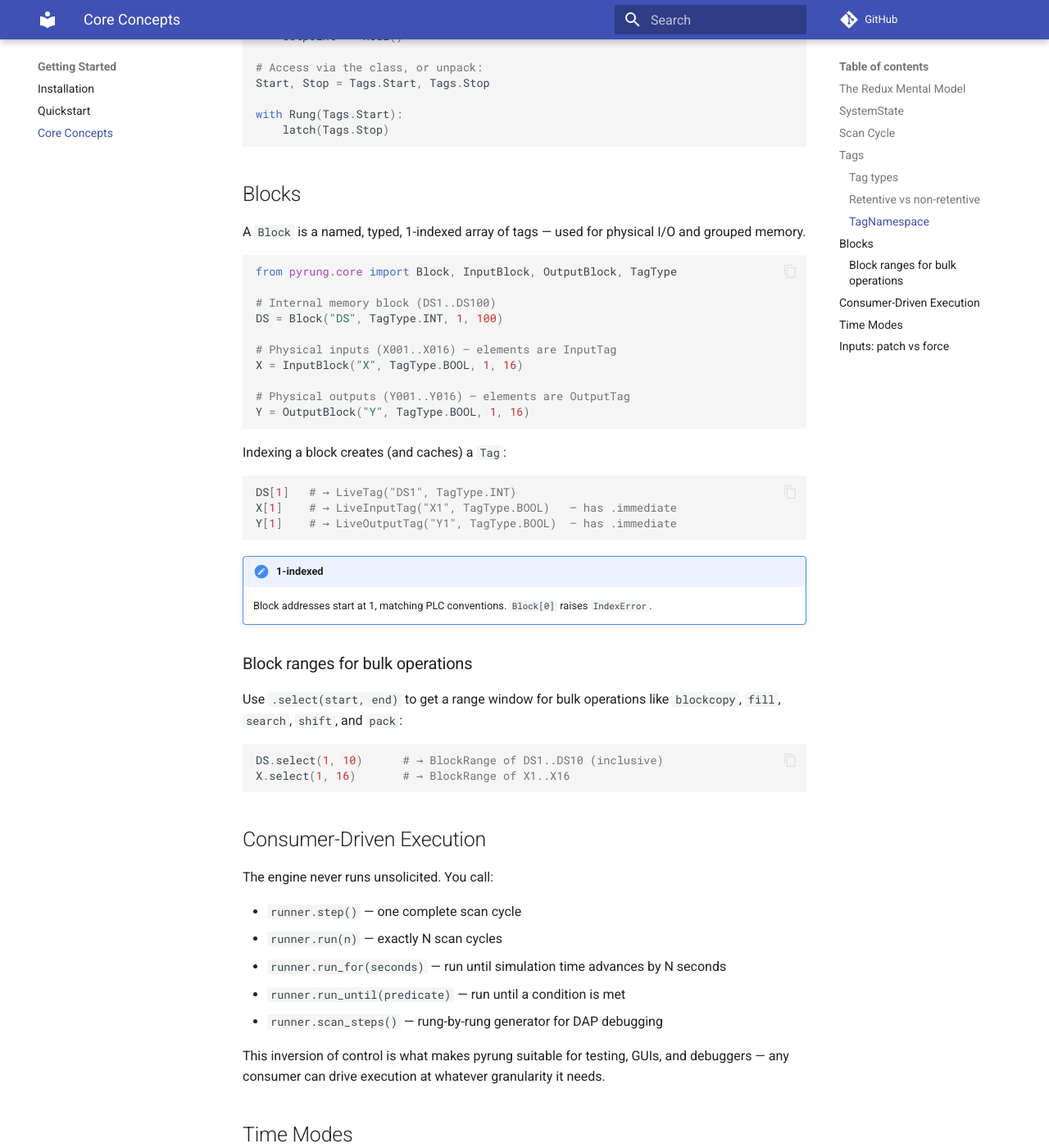
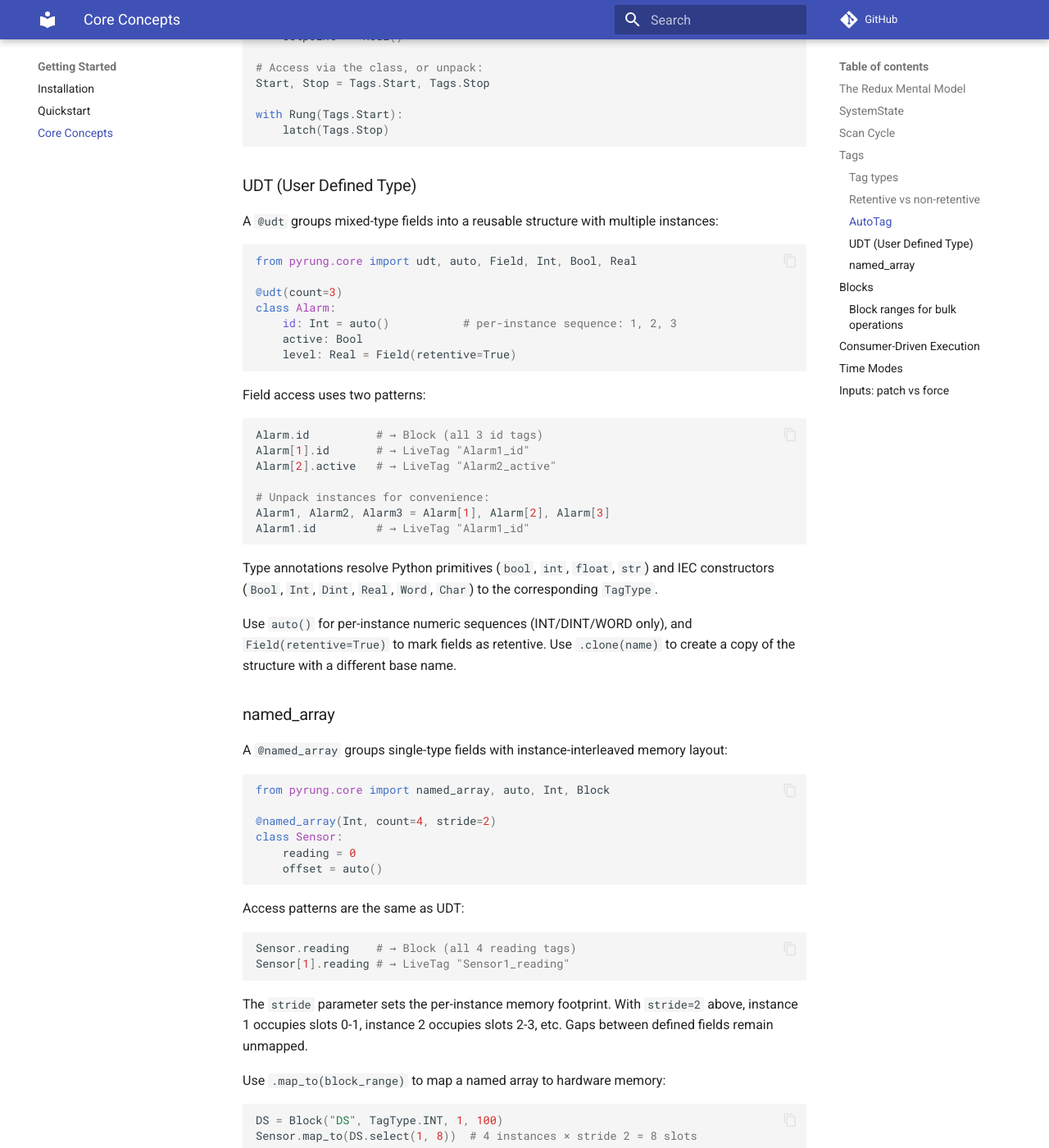
Before and after one commit to ssweber/pyrung, an MkDocs documentation site: the page built from docs/getting-started/concepts.md, in a window 1280 px wide and 1400 px high, scrolled down 2443 px. Shown: the whole window at 82% size. Built offline with MkDocs 1.6.1 and Material for MkDocs 9.7.7, drawn with Linux system fonts in a browser that asks for light colours; comment, search, counter and statistics services are not loaded; some of the changed text lies outside the part shown.

Commit message:
Rename TagNamespace → AutoTag and add UDT/named_array docs
AutoTag better communicates the purpose (auto-naming tags from attributes)
without implying scoping/nesting. Also adds user-facing documentation for
@udt and @named_array in concepts.md and README.md.

Co-Authored-By: Claude Opus 4.6 <noreply@anthropic.com>

````diff
--- a/docs/getting-started/concepts.md
+++ b/docs/getting-started/concepts.md
@@ -77,14 +77,14 @@ A **retentive** tag is intended to preserve value across power-cycle workflows.
 A **non-retentive** tag should reset to its type default (False, 0, 0.0, "").
 `PLCRunner` does not currently expose a built-in `reset()`/power-cycle API.
 
-### TagNamespace
+### AutoTag
 
-For larger programs, use `TagNamespace` to auto-name tags from class attributes:
+For larger programs, use `AutoTag` to auto-name tags from class attributes:
 
 ```python
-from pyrung.core import TagNamespace
+from pyrung.core import AutoTag
 
-class Tags(TagNamespace):
+class Tags(AutoTag):
     Start     = Bool()
     Stop      = Bool()
     Step      = Int(retentive=True)
@@ -95,6 +95,65 @@ Start, Stop = Tags.Start, Tags.Stop
 
 with Rung(Tags.Start):
     latch(Tags.Stop)
+```
+
+### UDT (User Defined Type)
+
+A `@udt` groups mixed-type fields into a reusable structure with multiple instances:
+
+```python
+from pyrung.core import udt, auto, Field, Int, Bool, Real
+
+@udt(count=3)
+class Alarm:
+    id: Int = auto()           # per-instance sequence: 1, 2, 3
+    active: Bool
+    level: Real = Field(retentive=True)
+```
+
+Field access uses two patterns:
+
+```python
+Alarm.id          # → Block (all 3 id tags)
+Alarm[1].id       # → LiveTag "Alarm1_id"
+Alarm[2].active   # → LiveTag "Alarm2_active"
+
+# Unpack instances for convenience:
+Alarm1, Alarm2, Alarm3 = Alarm[1], Alarm[2], Alarm[3]
+Alarm1.id         # → LiveTag "Alarm1_id"
+```
+
+Type annotations resolve Python primitives (`bool`, `int`, `float`, `str`) and IEC constructors (`Bool`, `Int`, `Dint`, `Real`, `Word`, `Char`) to the corresponding `TagType`.
+
+Use `auto()` for per-instance numeric sequences (INT/DINT/WORD only), and `Field(retentive=True)` to mark fields as retentive. Use `.clone(name)` to create a copy of the structure with a different base name.
+
+### named_array
+
+A `@named_array` groups single-type fields with instance-interleaved memory layout:
+
+```python
+from pyrung.core import named_array, auto, Int, Block
+
+@named_array(Int, count=4, stride=2)
+class Sensor:
+    reading = 0
+    offset = auto()
+```
+
+Access patterns are the same as UDT:
+
+```python
+Sensor.reading    # → Block (all 4 reading tags)
+Sensor[1].reading # → LiveTag "Sensor1_reading"
+```
+
+The `stride` parameter sets the per-instance memory footprint. With `stride=2` above, instance 1 occupies slots 0-1, instance 2 occupies slots 2-3, etc. Gaps between defined fields remain unmapped.
+
+Use `.map_to(block_range)` to map a named array to hardware memory:
+
+```python
+DS = Block("DS", TagType.INT, 1, 100)
+Sensor.map_to(DS.select(1, 8))  # 4 instances × stride 2 = 8 slots
 ```
 
 ## Blocks
````
Also changed, not shown: README.md (+28 -3 lines), docs/guides/testing.md (+4 -4 lines), scratchpad/convert-struct-plan.md (+4 -4 lines), scratchpad/docs-transition-plan.md (+1 -1 lines), 6 other files.
